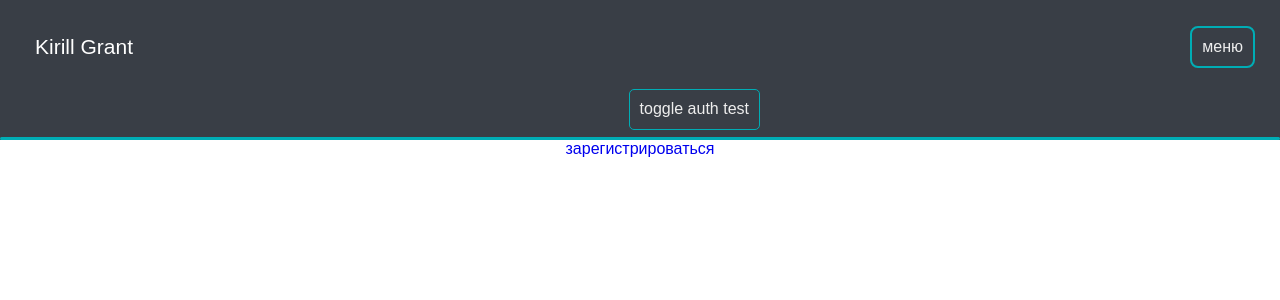
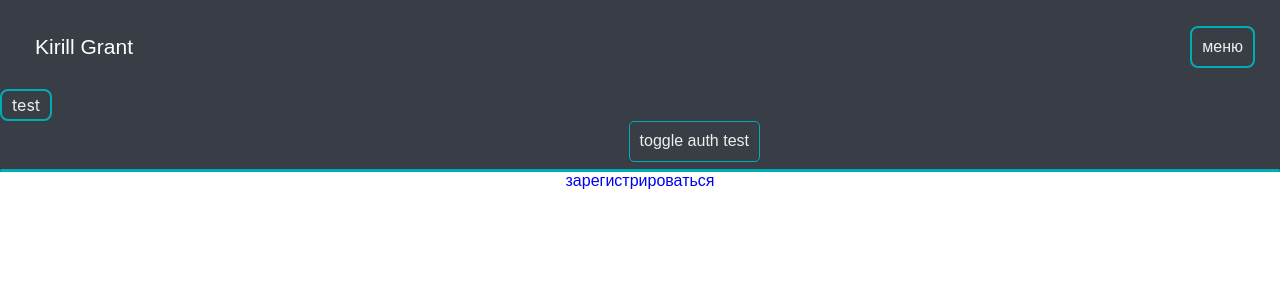
Before and after one commit to webdotG/webDotG_3, a React (Vite) app in the folder CLIENT/: page /login in a window 1280 px wide. Shown: the top 300 px of the page. Built offline with nearby package versions, Linux system fonts and the light colour scheme.

Commit message:
add custom btn

```diff
--- /dev/null
+++ b/CLIENT/src/components/customAntd/buttonCustom/index.tsx
@@ -0,0 +1,45 @@
+import { Button } from 'antd'
+import style from './style.module.scss'
+
+type typeProps = {
+  children: React.ReactNode,
+  htmlType?: "button" | "submit" | "reset" | undefined,
+  type?: "link" | "text" | "default" | "primary" | "dashed" | undefined,
+  danger?: boolean | undefined,
+  loading?: boolean | { delay?: number | undefined } | undefined
+  shape?: "default" | "circle" | "round" | undefined,
+  icon?: React.ReactNode,
+  onClick?: () => void,
+  className?: string,
+  customType: string,
+}
+
+export const CustomButton = ({
+  children,
+  htmlType = 'button',
+  type,
+  danger,
+  loading,
+  shape,
+  icon,
+  onClick,
+  className = '' ,
+  customType
+}: typeProps) => {
+
+  return (
+    <Button
+      htmlType={htmlType}
+      type={type}
+      danger={danger}
+      loading={loading}
+      shape={shape}
+      icon={icon}
+      className={style[customType] || className}
+      onClick={onClick}
+    >
+      {children}
+    </Button>
+  )
+
+}
--- /dev/null
+++ b/CLIENT/src/components/customAntd/buttonCustom/style.module.scss
@@ -0,0 +1,17 @@
+@media (min-width:320px) {
+
+  .header{
+		padding: 10px;
+		display: flex;
+		justify-content: center;
+		align-items: center;
+		position: relative;
+		background-attachment: fixed;
+		background-color: transparent;
+		border: 2px solid #00ADB5 ;
+		border-radius: 8px;
+		color: #eeeeee;
+		font-size: 16px;
+	}
+
+}
--- a/CLIENT/src/components/header/header.module.scss
+++ b/CLIENT/src/components/header/header.module.scss
@@ -3,6 +3,7 @@
 	.display_none{
 		display: none;
 	}
+
 
 	.header {
 		width: 100%;
--- a/CLIENT/src/components/header/header.tsx
+++ b/CLIENT/src/components/header/header.tsx
@@ -1,6 +1,7 @@
 import { Link } from 'react-router-dom';
 import { useState } from 'react';
 import style from './header.module.scss'
+import { CustomButton } from '../customAntd/buttonCustom';
 
 
 export default function Header() {
@@ -29,6 +30,7 @@ export default function Header() {
 
         </button>
       </section>
+      <CustomButton customType='header'>{'test'}</CustomButton>
       <div className={onClickBtn ? style.nav__wrapper : style.display_none}>
         <nav className={style.header_navigation}>
           <ul className={style.header_nav_list}>
```
